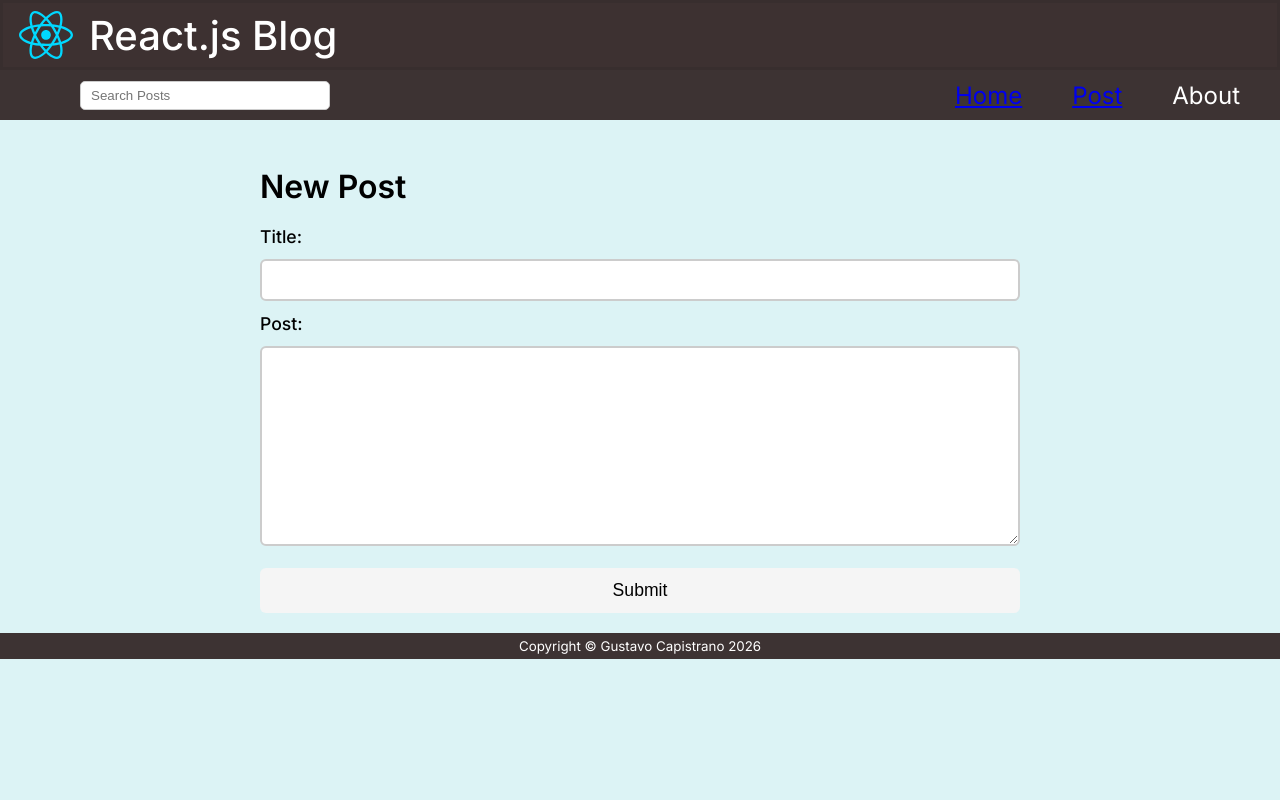
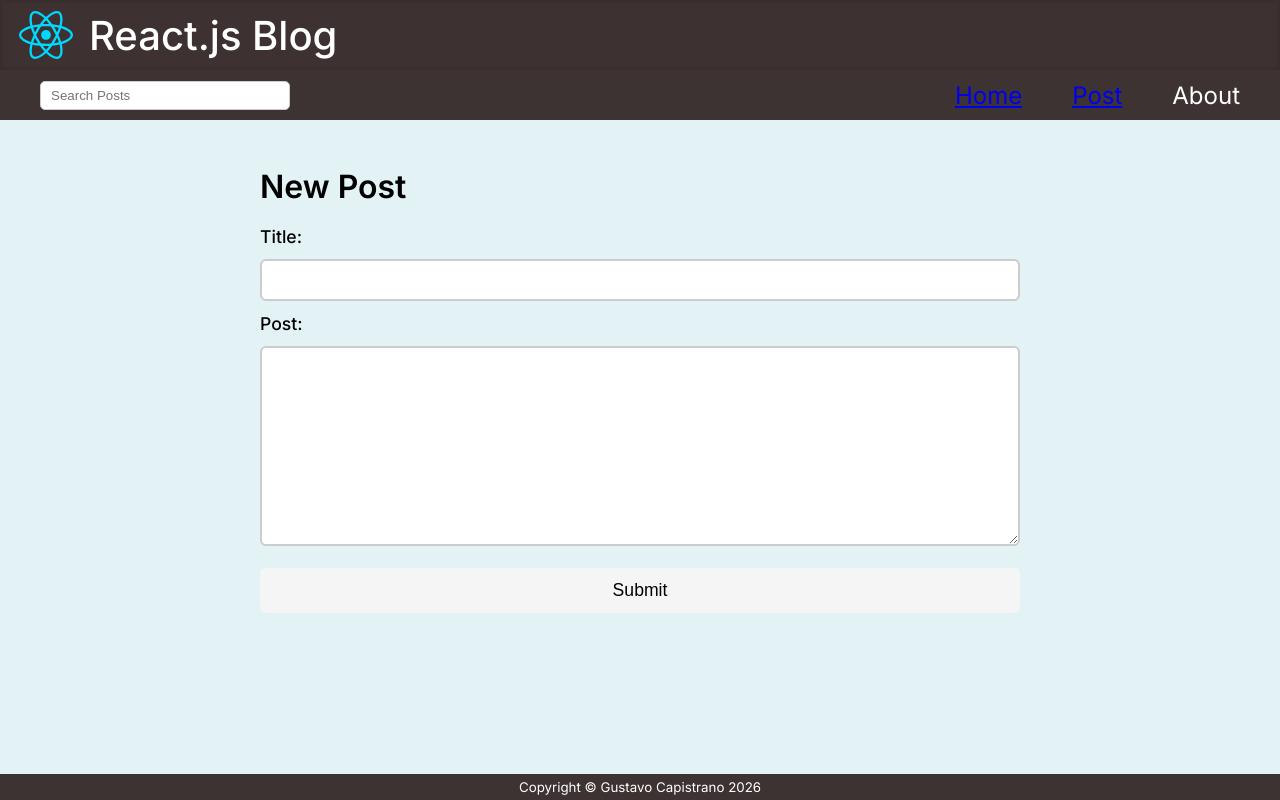
Before and after one commit to GustavoCapis/react-blog, a React (Vite) app: page /post in a window 1280 px wide. Built offline with nearby package versions, Linux system fonts and the light colour scheme; data requests are answered from the project's data file.

Commit message:
style: improve app layout structure.

```diff
--- a/src/App.jsx
+++ b/src/App.jsx
@@ -73,6 +73,7 @@ function App() {
   return (
     <>
       <Header />
+      <main className="page-content">
         <Routes>
           <Route path="/" element={<Home
           handleDelete={handleDelete}
@@ -90,6 +91,7 @@ function App() {
             }
           ></Route>
         </Routes>
+      </main>
       <Footer />
     </>
   );
--- a/src/index.css
+++ b/src/index.css
@@ -4,16 +4,31 @@
   box-sizing: border-box;
 }
 
+html,
+body,
+#root {
+  height: 100%;
+}
+
+#root {
+  min-height: 100vh;
+  display: flex;
+  flex-direction: column;
+}
+.page-content {
+  flex: 1;
+}
+
 body {
   margin: 0;
-  background-color: rgb(220, 243, 245);
+  background-color: rgb(227, 243, 245);
   font-family: "Inter", sans-serif;
 }
 
 header {
   background: #3d3131;
   display: flex;
-  justify-content: start;
+  justify-content: flex-start;
   align-items: center;
   color: white;
   height: 70px;
@@ -44,7 +59,6 @@ nav {
 
 nav > input {
   padding: 6px 10px;
-  margin-left: 40px;
   width: 250px;
   border: 1px solid #ccc;
   border-radius: 5px;
@@ -121,7 +135,9 @@ article.post {
   font-weight: 500;
   background-color: #f5f5f5;
   cursor: pointer;
-  transition: 0.2s ease;
+  transition:
+    background-color 0.2s ease,
+    transform 0.1s ease;
 }
 
 .new-post-section button:hover {
@@ -144,9 +160,9 @@ article.post {
   font-weight: 600;
   cursor: pointer;
   transition:
-  background-color 0.15s ease,
-  transform 0.08s ease,
-  border-color 0.15s ease;
+    background-color 0.15s ease,
+    transform 0.08s ease,
+    border-color 0.15s ease;
   margin: 10px;
 }
 
@@ -167,7 +183,6 @@ article.post {
 footer {
   display: flex;
   justify-content: center;
-  justify-items: center;
   width: 100%;
   background-color: #3d3333;
   color: white;
```
Lines whose indentation alone changed are shown as unchanged.
